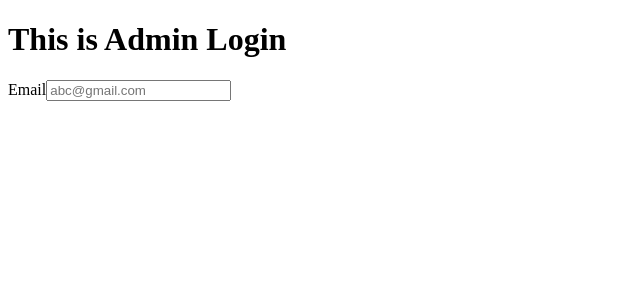
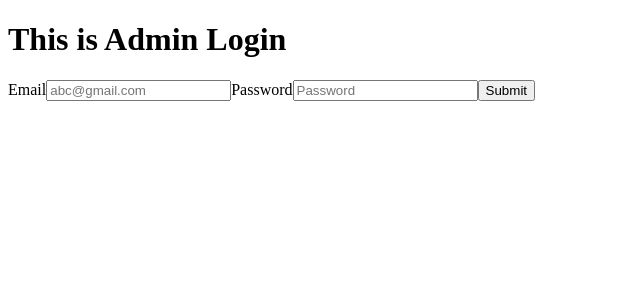
Before and after one commit to PoornaSenadheera100/SPSH-Ayurvedic-Center, a React (Create React App) app in the folder frontend/: page /adminlogin in a window 1280 px wide. Shown: the top 300 px of the page, without its empty margins (0-640 px from the left). Built offline with nearby package versions, Linux system fonts and the light colour scheme.

Commit message:
Implemented password validation

```diff
--- a/frontend/src/components/LoginAdmin.js
+++ b/frontend/src/components/LoginAdmin.js
@@ -4,11 +4,18 @@ import axios from 'axios';
 export default function LoginAdmin(){
 
     const [email, setEmail] = useState({});
+    const [password, setPassword] = useState({});
 
     function validate(e){
         e.preventDefault();
         axios.get(`http://localhost:8070/admin/get/email/${email}`).then((res)=>{
             console.log(res.data);
+            if (res.data[0].password == password){
+                console.log("Done");
+            }
+            else{
+                console.log("err");
+            }
         }).catch((err)=>{
             alert(err.message);
         })
@@ -23,6 +30,13 @@ export default function LoginAdmin(){
                 <input type="email" id="email" placeholder="abc@gmail.com" required onChange={(e)=>{
                     setEmail(e.target.value);
                 }}/>
+
+                <label for="password">Password</label>
+                <input type="password" id="password" placeholder="Password" required onChange={(e)=>{
+                    setPassword(e.target.value);
+                }}/>
+
+                <button type="submit">Submit</button>
             </form>
         </div>
     )
```
